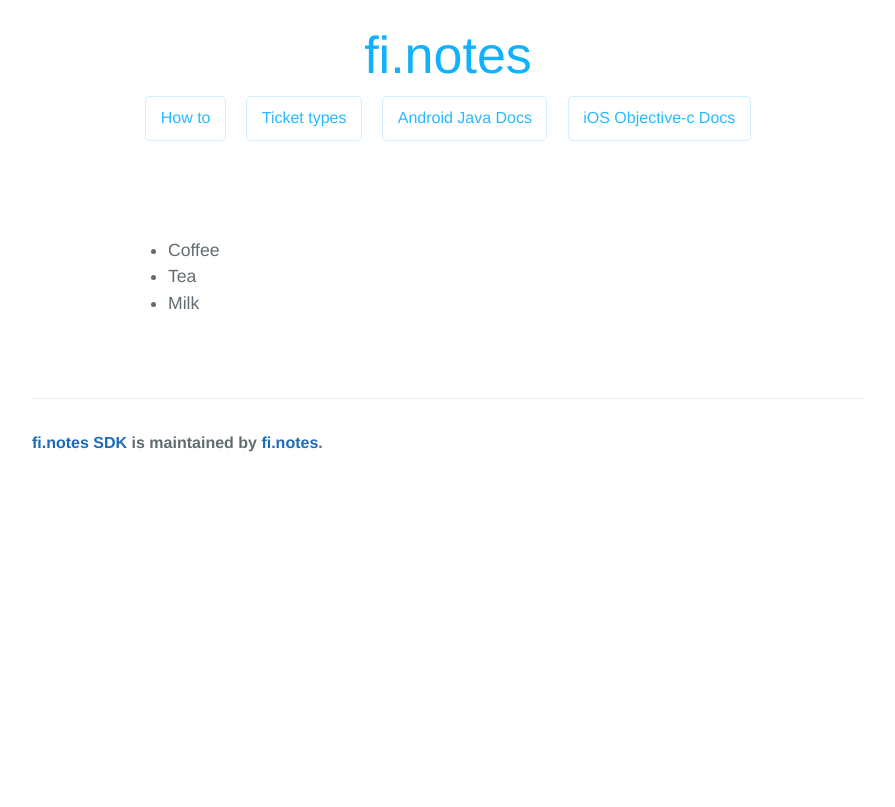
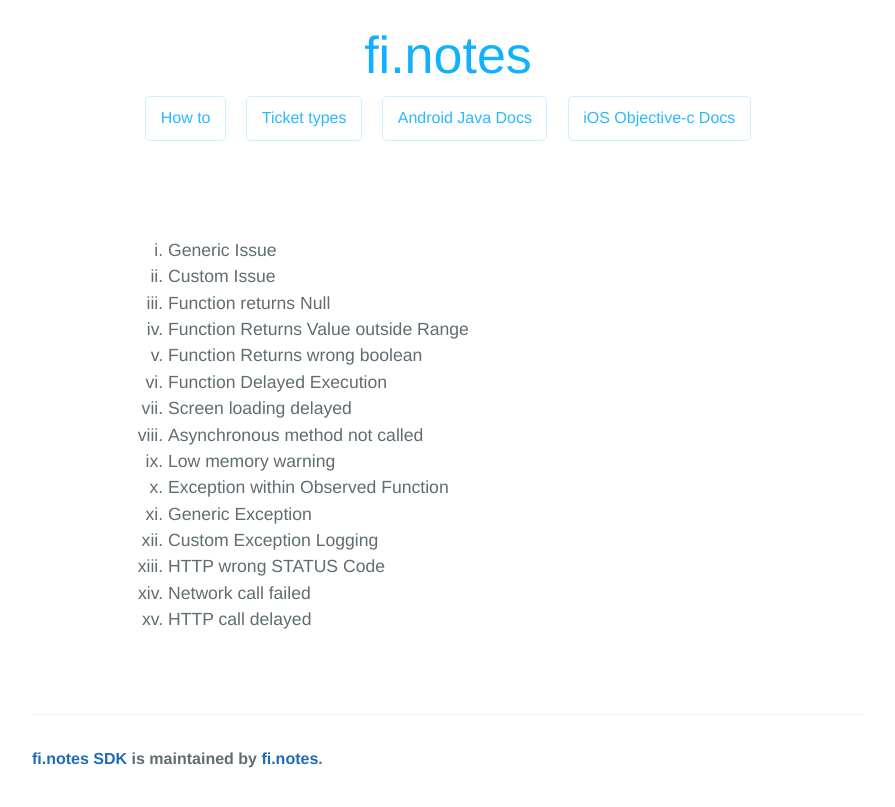
Before and after one commit to finotes/finotes.github.io, a Jekyll site: the page built from ticket_types.html, in a window 1280 px wide. Shown: the top 807 px of the page, without its empty margins (192-1087 px from the left). Built offline with Jekyll 4.4.1, drawn with Linux system fonts in a browser that asks for light colours; some web fonts are replaced.

Commit message:
Update ticket_types.html

```diff
--- a/ticket_types.html
+++ b/ticket_types.html
@@ -3,11 +3,23 @@ layout: default
 ---
  <section class="main-content">
 <div>
-   <ul>
-  <li>Coffee</li>
-  <li>Tea</li>
-  <li>Milk</li>
-</ul>
+  <ol type="i">
+    <li>Generic Issue</li>
+    <li>Custom Issue</li>
+    <li>Function returns Null</li>
+    <li>Function Returns Value outside Range</li>
+    <li>Function Returns wrong boolean</li>
+    <li>Function Delayed Execution</li>
+    <li>Screen loading delayed</li>
+    <li>Asynchronous method not called</li>
+    <li>Low memory warning</li>
+    <li>Exception within Observed Function</li>
+    <li>Generic Exception</li>
+    <li>Custom Exception Logging</li>
+    <li>HTTP wrong STATUS Code</li>
+    <li>Network call failed</li>
+    <li>HTTP call delayed</li>
+ </ol>
 
 
   </div>
```
